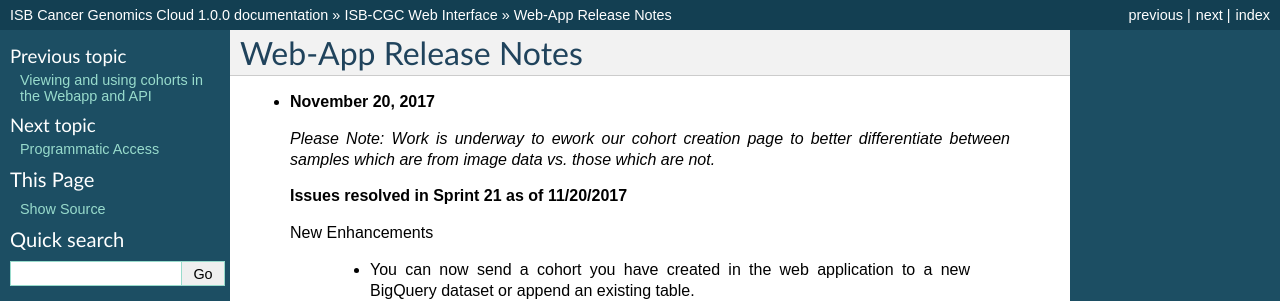
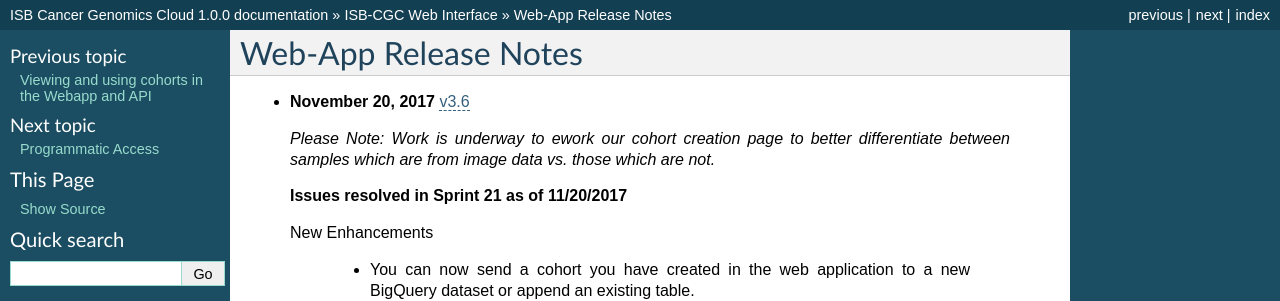
Before and after one commit to isb-cgc/readthedocs, a Sphinx documentation site: the page built from docs/source/sections/webapp/releases.rst, in a window 1280 px wide and 900 px high. Shown: the top 301 px of the window. Built offline with Sphinx 7.4.7, drawn with Linux system fonts in a browser that asks for light colours; pages that are not in the unit, such as notebooks, are missing from menus.

Commit message:
added version to sprint 21

```diff
--- a/docs/source/sections/webapp/releases.rst
+++ b/docs/source/sections/webapp/releases.rst
@@ -4,7 +4,7 @@
 
 
 
-* **November 20, 2017**
+* **November 20, 2017** `v3.6 <https://github.com/isb-cgc/ISB-CGC-WebApp/releases/tag/3.6>`_
 
  *Please Note: Work is underway to ework our cohort creation page to better differentiate between samples which are from image data vs. those which are not.*
 
```
